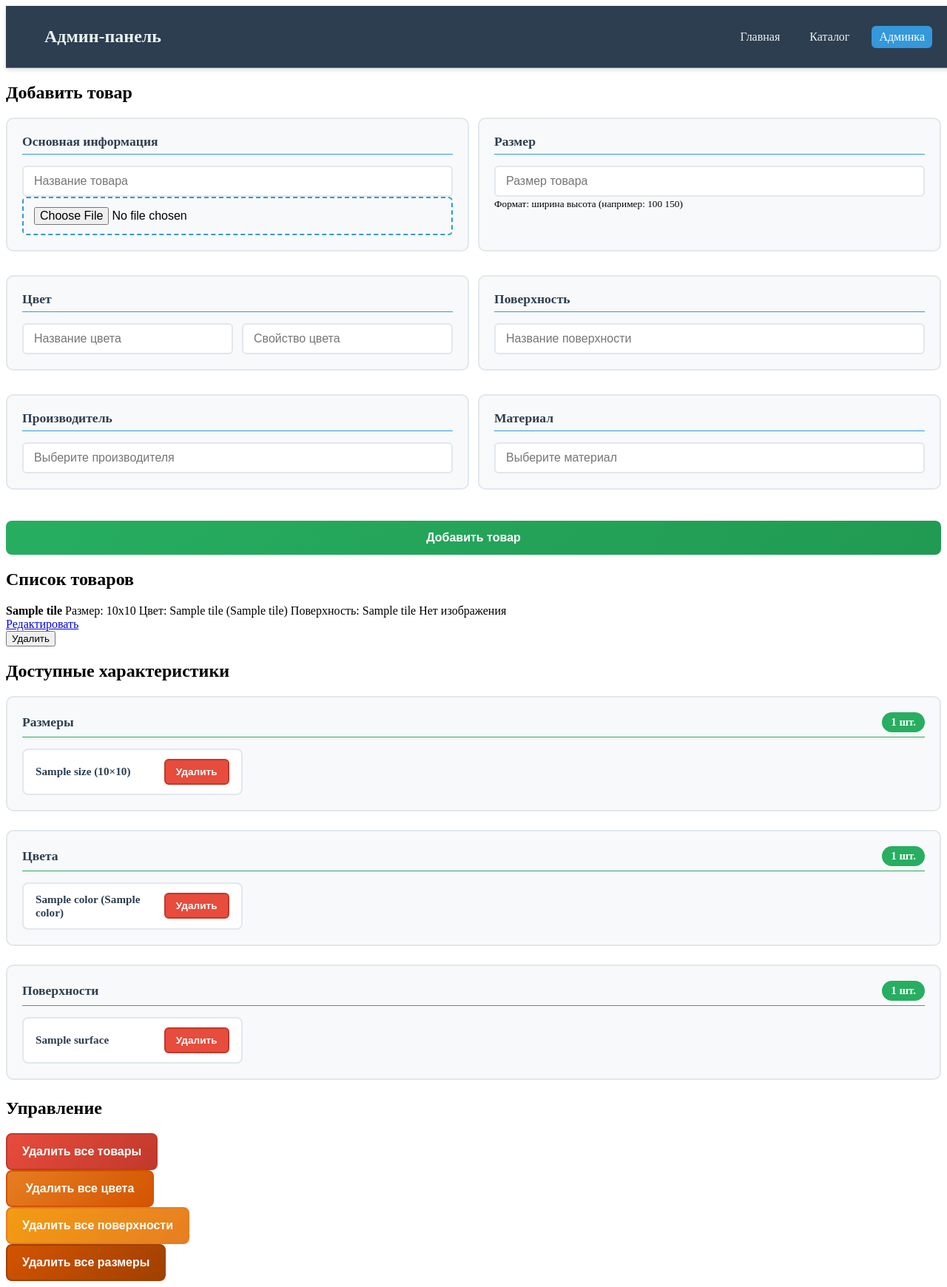
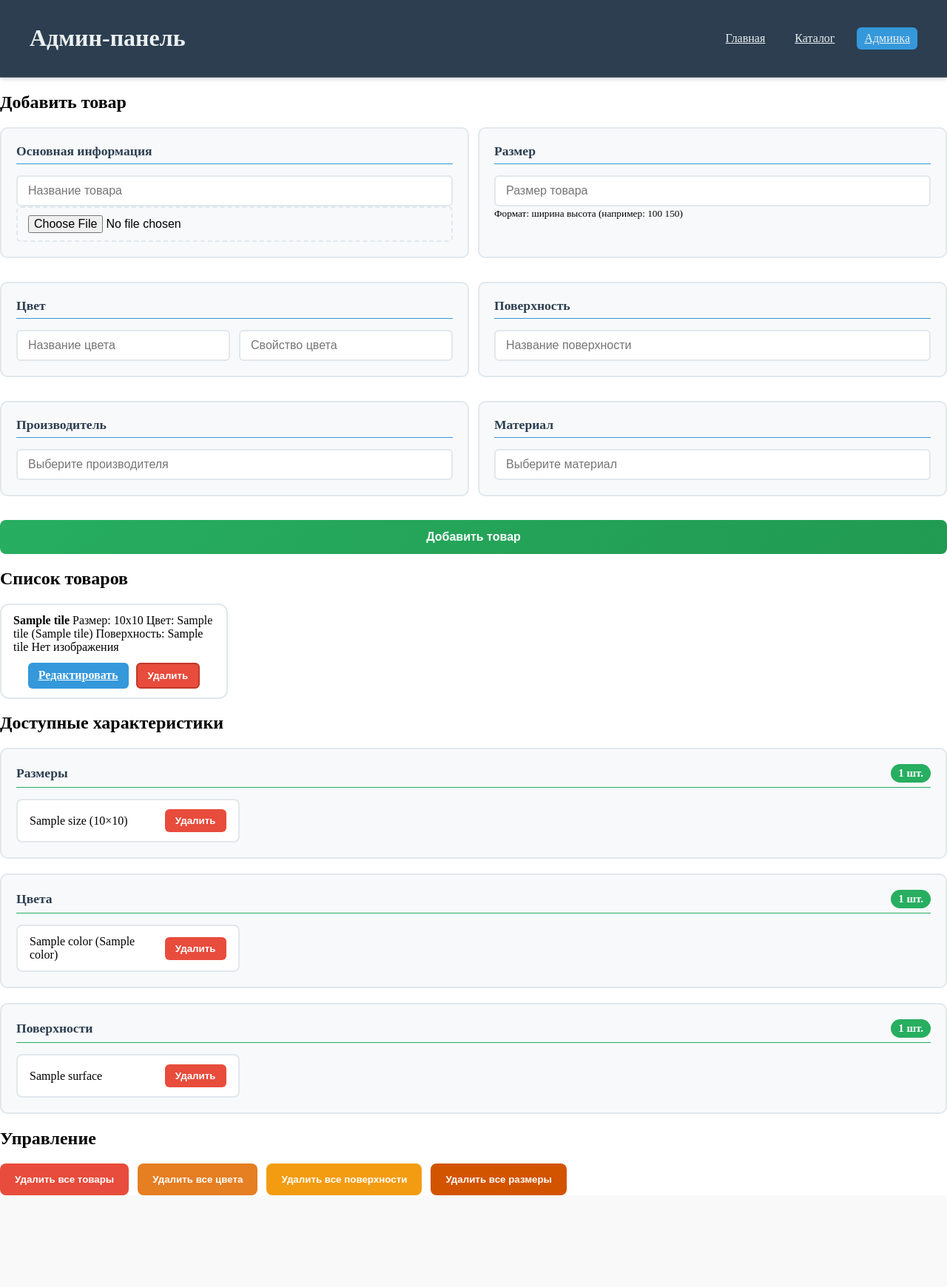
Before and after one commit to bobrkurvar/site, a FastAPI app: template templates/admin.html in a window 1280 px wide. Shown: the whole page at 74% size. After the commit the page ends 1616 px from the top, so only its background shows below. Run offline with FastAPI, Linux system fonts and the light colour scheme; the template is opened without the code that fills it: most values are stand-ins (such as "Sample title", 1, 10 or a date in 2020); parts of the project's set-up code (start-up, migrations or seed data) failed here and were passed over.

Commit message:
поменял удаление чтобы иметь возможность передавать туда сессию

```diff
--- a/app/presentation/entities/tile.py
+++ b/app/presentation/entities/tile.py
@@ -7,7 +7,7 @@ from fastapi.responses import RedirectResponse
 from repo import Crud, get_db_manager
 from services.tile import add_tile, delete_tile
 
-router = APIRouter(prefix='/admin/tile')
+router = APIRouter(prefix='/admin/tiles')
 dbManagerDep = Annotated[Crud, Depends(get_db_manager)]
 log = logging.getLogger(__name__)
 
--- a/app/presentation/entities/tile_color.py
+++ b/app/presentation/entities/tile_color.py
@@ -7,7 +7,7 @@ from fastapi.responses import RedirectResponse
 from domain import TileColor, TileColorFeature
 from repo import Crud, get_db_manager
 
-router = APIRouter(prefix='/admin/tile')
+router = APIRouter(prefix='/admin/tiles')
 dbManagerDep = Annotated[Crud, Depends(get_db_manager)]
 log = logging.getLogger(__name__)
 
--- a/app/presentation/entities/tile_size.py
+++ b/app/presentation/entities/tile_size.py
@@ -8,7 +8,7 @@ from app.schemas.tile import TileSizeInput
 from domain import TileSize
 from repo import Crud, get_db_manager
 
-router = APIRouter(prefix='/admin/tile')
+router = APIRouter(prefix='/admin/tiles')
 dbManagerDep = Annotated[Crud, Depends(get_db_manager)]
 log = logging.getLogger(__name__)
 
--- a/app/presentation/entities/tile_surface.py
+++ b/app/presentation/entities/tile_surface.py
@@ -7,7 +7,7 @@ from fastapi.responses import RedirectResponse
 from domain import TileSurface
 from repo import Crud, get_db_manager
 
-router = APIRouter(prefix='/admin/tile')
+router = APIRouter(prefix='/admin/tiles')
 dbManagerDep = Annotated[Crud, Depends(get_db_manager)]
 log = logging.getLogger(__name__)
 
--- a/app/presentation/views/catalog.py
+++ b/app/presentation/views/catalog.py
@@ -25,7 +25,7 @@ async def get_catalog_page(
     if name:
         filters['name'] = name
     if color:
-        filters['color'] = color
+        filters['color_name'] = color
     if size:
         filters['width'], filters['height'] = size.split(',')
 
--- a/static/admin.css
+++ b/static/admin.css
@@ -1,380 +1,231 @@
-/* ===============================
-   Основные стили формы
-================================= */
-.form-group {
+/* ===== Базовые блоки ===== */
+.form-group, .characteristics-group {
     margin-bottom: 20px;
     padding: 20px;
     background: #f8f9fa;
+    border: 2px solid #e1e8ed;
     border-radius: 10px;
-    border: 2px solid #e1e8ed;
 }
 
-.form-group h3 {
-    margin-top: 0;
-    margin-bottom: 15px;
-    color: #2c3e50;
+.form-group h3, .characteristics-group h3 {
+    margin: 0 0 15px;
     font-size: 1.1em;
     font-weight: 600;
+    padding-bottom: 6px;
+    color: #2c3e50;
     border-bottom: 1px solid #3498db;
-    padding-bottom: 6px;
-}
-
-/* ===============================
-   Поля ввода
-================================= */
-.admin-form input[type="text"],
-.admin-form input[type="number"],
-.admin-form input[list] {
-    padding: 10px 14px;
-    font-size: 1em;
-    border: 2px solid #e1e8ed;
-    border-radius: 6px;
-    transition: all 0.3s ease;
-    width: 100%;
-    box-sizing: border-box;
-}
-
-.admin-form input[type="text"]:focus,
-.admin-form input[list]:focus,
-.admin-form input[type="number"]:focus {
-    outline: none;
-    border-color: #3498db;
-    box-shadow: 0 0 0 3px rgba(52, 152, 219, 0.2);
-    background: #fff;
-}
-
-/* ===============================
-   Размеры и цвета
-================================= */
-.size-inputs {
-    display: flex;
-    align-items: center;
-    gap: 12px;
-}
-
-.size-separator {
-    font-weight: bold;
-    color: #7f8c8d;
-    font-size: 1.2em;
-}
-
-.color-inputs {
-    display: flex;
-    gap: 12px;
-}
-
-.color-inputs input {
-    flex: 1;
-}
-
-/* ===============================
-   Расположение всех полей по две панели
-================================= */
-.admin-form {
-    display: grid;
-    grid-template-columns: repeat(2, 1fr);
-    gap: 12px;
-}
-
-/* На мобильных экранах делаем одну колонку */
-@media (max-width: 768px) {
-    .admin-form {
-        grid-template-columns: 1fr;
-    }
-}
-
-/* ===============================
-   Кнопка загрузки файла
-================================= */
-.admin-form input[type="file"] {
-    padding: 12px 14px;
-    border: 2px dashed #3498db;
-    border-radius: 6px;
-    background: #f8f9fa;
-    font-size: 1em;
-    transition: all 0.3s ease;
-    cursor: pointer;
-    width: 100%;
-    box-sizing: border-box;
-}
-
-.admin-form input[type="file"]:hover {
-    background: #ebf5fb;
-    border-color: #2980b9;
-    transform: translateY(-1px);
-}
-
-.admin-form input[type="file"]:focus {
-    outline: none;
-    border-color: #3498db;
-    background: white;
-    box-shadow: 0 0 0 3px rgba(52, 152, 219, 0.2);
-}
-
-/* ===============================
-   Кнопка добавления товара
-================================= */
-.admin-form button[type="submit"] {
-    background: linear-gradient(135deg, #27ae60 0%, #219a52 100%);
-    color: white;
-    border: none;
-    padding: 14px 20px;
-    border-radius: 8px;
-    font-size: 1em;
-    font-weight: 600;
-    cursor: pointer;
-    transition: all 0.3s ease;
-    margin-top: 10px;
-    grid-column: 1 / -1; /* чтобы кнопка занимала всю строку */
-}
-
-.admin-form button[type="submit"]:hover {
-    transform: translateY(-2px);
-    box-shadow: 0 6px 20px rgba(39, 174, 96, 0.4);
-}
-
-/* ===============================
-   Остальной CSS (характеристики, товары, datalist)
-   оставляем без изменений
-================================= */
-/* ===============================
-   Кнопки удаления характеристик
-================================= */
-.characteristic-item .delete-btn {
-    background: #e74c3c;          /* красная заливка */
-    color: white;
-    border: 2px solid #c0392b;    /* окантовка */
-    padding: 8px 14px;
-    border-radius: 6px;
-    cursor: pointer;
-    font-size: 0.85em;
-    font-weight: 600;
-    transition: all 0.3s ease;
-}
-
-.characteristic-item .delete-btn:hover {
-    background: #c0392b;
-    border-color: #a93226;        /* затемнение окантовки при наведении */
-    transform: translateY(-1px);
-    box-shadow: 0 4px 10px rgba(231, 76, 60, 0.3);
-}
-
-/* ===============================
-   Кнопки массового удаления
-================================= */
-.management-buttons .delete-all-btn {
-    flex: 1;
-    min-width: 200px;
-    color: white;
-    border: 2px solid transparent;
-    padding: 14px 20px;
-    border-radius: 8px;
-    cursor: pointer;
-    font-weight: 600;
-    font-size: 1em;
-    transition: all 0.3s ease;
-}
-
-/* Разные цвета для разных кнопок массового удаления */
-.management-buttons form:nth-child(1) .delete-all-btn {
-    background: linear-gradient(135deg, #e74c3c 0%, #c0392b 100%);
-    border-color: #c0392b;
-}
-.management-buttons form:nth-child(2) .delete-all-btn {
-    background: linear-gradient(135deg, #e67e22 0%, #d35400 100%);
-    border-color: #d35400;
-}
-.management-buttons form:nth-child(3) .delete-all-btn {
-    background: linear-gradient(135deg, #f39c12 0%, #e67e22 100%);
-    border-color: #e67e22;
-}
-.management-buttons form:nth-child(4) .delete-all-btn {
-    background: linear-gradient(135deg, #d35400 0%, #a04000 100%);
-    border-color: #a04000;
-}
-.management-buttons form:nth-child(5) .delete-all-btn {
-    background: linear-gradient(135deg, #c0392b 0%, #922b21 100%);
-    border-color: #922b21;
-}
-
-.management-buttons .delete-all-btn:hover {
-    transform: translateY(-2px);
-    box-shadow: 0 6px 20px rgba(0,0,0,0.2);
-}
-
-/* ===============================
-   Общие карточки для всех справочников
-================================= */
-.characteristics-list {
-    display: grid;
-    grid-template-columns: repeat(auto-fill, minmax(280px, 1fr));
-    gap: 10px;
-    margin-top: 10px;
-}
-
-.characteristic-item {
-    display: flex;
-    justify-content: space-between;
-    align-items: center;
-    padding: 12px 16px;
-    background: #fff;
-    border: 2px solid #e1e8ed;   /* нейтральная окантовка */
-    border-radius: 8px;
-    transition: all 0.3s ease;
-}
-
-/* Выделение при наведении и активные элементы */
-.characteristic-item:hover {
-    transform: translateY(-2px);
-    box-shadow: 0 4px 12px rgba(0,0,0,0.1);
-    border-color: #3498db;       /* подсветка границы */
-    background: #f0f8ff;         /* лёгкий фон */
-}
-
-/* Текст внутри карточки */
-.characteristic-item span {
-    color: #2c3e50;
-    font-weight: 600;
-    font-size: 0.95em;
-}
-
-/* Кнопка удаления для каждого элемента */
-.characteristic-item .delete-btn {
-    background: #e74c3c;
-    color: white;
-    border: 2px solid #c0392b;
-    padding: 8px 14px;
-    border-radius: 6px;
-    cursor: pointer;
-    font-size: 0.85em;
-    font-weight: 600;
-    transition: all 0.3s ease;
-}
-
-.characteristic-item .delete-btn:hover {
-    background: #c0392b;
-    border-color: #a93226;
-    transform: translateY(-1px);
-    box-shadow: 0 4px 10px rgba(231, 76, 60, 0.3);
-}
-
-/* ===============================
-   Списки справочников (разные типы)
-================================= */
-.characteristics-group {
-    margin-bottom: 25px;
-    padding: 20px;
-    background: #f8f9fa;
-    border-radius: 10px;
-    border: 2px solid #e1e8ed;
-}
-
-.characteristics-group h3 {
-    margin-top: 0;
-    margin-bottom: 15px;
-    color: #2c3e50;
-    font-size: 1.1em;
-    font-weight: 600;
-    border-bottom: 1px solid #27ae60;
-    padding-bottom: 6px;
     display: flex;
     justify-content: space-between;
     align-items: center;
 }
 
+.characteristics-group h3 {
+    border-bottom-color: #27ae60;
+}
 .characteristics-group h3::after {
     content: attr(data-count);
     background: #27ae60;
-    color: white;
-    padding: 5px 12px;
+    color: #fff;
+    padding: 4px 10px;
     border-radius: 20px;
     font-size: 0.85em;
-    font-weight: 600;
 }
 
-/* ===============================
-   Шапка (header) для админ-панели
-================================= */
-.main-header {
+/* ===== Inputs ===== */
+.admin-form input[type="text"],
+.admin-form input[list],
+.admin-form input[type="number"],
+.admin-form input[type="file"] {
     width: 100%;
-    background-color: #2c3e50; /* тёмно-синий фон */
-    padding: 12px 20px;
-    box-shadow: 0 2px 6px rgba(0,0,0,0.15);
-    display: flex;
-    justify-content: center;
+    box-sizing: border-box;
+    padding: 10px 14px;
+    font-size: 1em;
+    border: 2px solid #e1e8ed;
+    border-radius: 6px;
+    transition: .3s;
 }
 
-.header-content {
-    width: 100%;
-    max-width: 1200px;
+.admin-form input:focus {
+    outline: none;
+    border-color: #3498db;
+    box-shadow: 0 0 0 3px rgba(52,152,219,.2);
+    background: #fff;
+}
+
+.admin-form input[type="file"] {
+    border-style: dashed;
+    cursor: pointer;
+    background: #f8f9fa;
+}
+.admin-form input[type="file"]:hover {
+    background: #ebf5fb;
+    border-color: #2980b9;
+}
+
+/* ===== Layout ===== */
+.admin-form {
+    display: grid;
+    grid-template-columns: repeat(2,1fr);
+    gap: 12px;
+}
+.color-inputs, .size-inputs {
+    display: flex;
+    gap: 12px;
+}
+
+/* Mobile */
+@media(max-width:768px){
+    .admin-form { grid-template-columns: 1fr; }
+    .characteristics-list { grid-template-columns:1fr; }
+    .characteristic-item { flex-direction: column; align-items: flex-start; }
+}
+
+/* ===== Submit button ===== */
+.admin-form button[type="submit"] {
+    grid-column: 1 / -1;
+    padding: 14px 20px;
+    font-size: 1em;
+    border: none;
+    border-radius: 8px;
+    font-weight: 600;
+    cursor: pointer;
+    color: #fff;
+    background: linear-gradient(135deg,#27ae60,#219a52);
+    transition: .3s;
+}
+.admin-form button[type="submit"]:hover {
+    transform: translateY(-2px);
+    box-shadow: 0 6px 20px rgba(39,174,96,.4);
+}
+
+/* ===== Characteristics cards ===== */
+.characteristics-list {
+    display: grid;
+    grid-template-columns: repeat(auto-fill,minmax(280px,1fr));
+    gap: 10px;
+}
+
+.characteristic-item, .tile-item {
+    background: #fff;
+    border: 2px solid #e1e8ed;
+    border-radius: 8px;
+    transition: .3s;
+    padding: 12px 16px;
     display: flex;
     justify-content: space-between;
     align-items: center;
 }
 
-.logo {
-    color: #ecf0f1;
-    font-size: 1.5em;
-    font-weight: 700;
-    text-decoration: none;
+.characteristic-item:hover, .tile-item:hover {
+    border-color: #3498db;
+    background: #f0f8ff;
+    transform: translateY(-2px);
+    box-shadow: 0 4px 12px rgba(0,0,0,.1);
 }
 
-.main-nav {
-    display: flex;
-    gap: 20px;
+/* Buttons (delete/edit) */
+.delete-btn, .tile-actions .delete-btn {
+    background: #e74c3c;
+    border: 2px solid #c0392b;
+}
+.delete-btn:hover, .tile-actions .delete-btn:hover {
+    background: #c0392b;
 }
 
-.main-nav .nav-link {
-    color: #ecf0f1;
-    text-decoration: none;
-    font-weight: 500;
-    padding: 6px 10px;
+.delete-btn, .edit-btn {
+    padding: 8px 14px;
     border-radius: 6px;
-    transition: all 0.3s ease;
+    color: #fff;
+    cursor: pointer;
+    font-weight: 600;
+    border: none;
+    transition:.3s;
+}
+.edit-btn { background:#3498db; }
+.edit-btn:hover { background:#2980b9; }
+
+/* ===== Tile cards ===== */
+.tile-list {
+    display:grid;
+    grid-template-columns:repeat(auto-fill,minmax(280px,1fr));
+    gap:16px;
 }
 
-.main-nav .nav-link:hover {
-    background-color: #34495e;
-    color: #fff;
+.tile-item {
+    flex-direction:column;
+    gap:12px;
+    border-radius:12px;
 }
 
-.main-nav .nav-link.active {
-    background-color: #3498db;
-    color: #fff;
+.tile-item img {
+    height:150px;
+    width:100%;
+    object-fit:contain;
+    border-radius:8px;
+    border:1px solid #eee;
+    background:#fafafa;
 }
 
-/* ===============================
-   Адаптивность шапки
-================================= */
-@media (max-width: 768px) {
-    .header-content {
-        flex-direction: column;
-        align-items: flex-start;
-        gap: 10px;
-    }
-
-    .main-nav {
-        flex-wrap: wrap;
-        gap: 10px;
-    }
+.tile-actions {
+    margin-top:auto;
+    display:flex;
+    gap:10px;
 }
 
+/* ===== Header ===== */
+.main-header {
+    background:#2c3e50;
+    color:#ecf0f1;
+    padding:12px 20px;
+    box-shadow:0 2px 6px rgba(0,0,0,.15);
+}
+.header-content {
+    max-width:1200px;
+    margin:auto;
+    display:flex;
+    justify-content:space-between;
+    align-items:center;
+}
+.main-nav { display:flex; gap:20px; }
+.nav-link {
+    padding:6px 10px;
+    color:#ecf0f1;
+    border-radius:6px;
+    transition:.3s;
+}
+.nav-link:hover { background:#34495e; }
+.nav-link.active { background:#3498db; }
 
-/* ===============================
-   Адаптивность карточек
-================================= */
-@media (max-width: 768px) {
-    .characteristics-list {
-        grid-template-columns: 1fr;
-    }
+/* ===== Management buttons ===== */
+.management-buttons .delete-all-btn {
+    padding:14px 20px;
+    border-radius:8px;
+    color:#fff;
+    font-weight:600;
+    cursor:pointer;
+    border:none;
+    transition:.3s;
+}
+.management-buttons form:nth-child(1) button { background:#e74c3c; }
+.management-buttons form:nth-child(2) button { background:#e67e22; }
+.management-buttons form:nth-child(3) button { background:#f39c12; }
+.management-buttons form:nth-child(4) button { background:#d35400; }
+.management-buttons button:hover {
+    transform:translateY(-2px);
+    box-shadow:0 6px 20px rgba(0,0,0,.2);
+}
 
-    .characteristic-item {
-        flex-direction: column;
-        align-items: flex-start;
-        gap: 8px;
-    }
+.management-buttons {
+    display: flex;
+    gap: 12px;
+    align-items: center;
+}
 
-    .characteristic-item .delete-btn {
-        align-self: flex-end;
-    }
+.management-buttons form {
+    display: inline-block;
+    margin: 0;
 }
+
+.management-buttons button {
+    white-space: nowrap;
+}
--- a/static/base.css
+++ b/static/base.css
@@ -1,6 +1,11 @@
 /* ------------------------------- */
 /*       НОВАЯ ШАПКА САЙТА         */
 /* ------------------------------- */
+
+html, body {
+    margin: 0;
+    padding: 0;
+}
 
 /* Вся шапка */
 .main-header {
--- a/templates/admin.html
+++ b/templates/admin.html
@@ -34,7 +34,7 @@
     <section class="admin-section">
         <h2>Добавить товар</h2>
 
-        <form class="admin-form" method="post" action="/admin/tile/create" enctype="multipart/form-data">
+        <form class="admin-form" method="post" action="/admin/tiles/create" enctype="multipart/form-data">
             <!-- Основная информация -->
             <div class="form-group">
                 <h3>Основная информация</h3>
@@ -126,7 +126,7 @@
                     <span>Цвет: {{ tile.color_name }} ({{ tile.feature_name }})</span>
                     <span>Поверхность: {{ tile.surface_name }}</span>
                     {% if tile.image_path %}
-                    <img src="/static/images/{{ tile.name }}"
+                    <img src="/static/images/tiles/{{ tile.name }}"
                          alt="{{ tile.name }}"
                          class="tile-image">
                     {% else %}
@@ -135,7 +135,7 @@
                 </div>
                 <div class="tile-actions">
                     <a href="/admin/edit/{{ tile.id }}" class="edit-btn">Редактировать</a>
-                    <form method="post" action="/admin/tile/delete">
+                    <form method="post" action="/admin/tiles/delete">
                         <input type="hidden" name="tile_id" value="{{ tile.id }}">
                         <button type="submit" class="delete-btn"
                                 onclick="return confirm('Удалить товар?')">
@@ -162,7 +162,7 @@
                 {% for size in tile_sizes %}
                 <div class="characteristic-item">
                     <span>{{ size.name }} ({{ size.width }}×{{ size.height }})</span>
-                    <form method="post" action="/admin/tile/sizes/delete">
+                    <form method="post" action="/admin/tiles/sizes/delete">
                         <input type="hidden" name="height" value="{{ size.height }}">
                         <input type="hidden" name="width" value="{{ size.width }}">
                         <button type="submit" class="delete-btn"
@@ -182,7 +182,7 @@
                 {% for color in tile_colors %}
                 <div class="characteristic-item">
                     <span>{{ color.name }} ({{ color.feature_name }})</span>
-                    <form method="post" action="/admin/tile/color/delete">
+                    <form method="post" action="/admin/tiles/color/delete">
                         <input type="hidden" name="color_id" value="{{ color.id }}">
                         <button type="submit" class="delete-btn"
                                 onclick="return confirm('Удалить цвет?')">
@@ -201,7 +201,7 @@
                 {% for surface in tile_surfaces %}
                 <div class="characteristic-item">
                     <span>{{ surface.name }}</span>
-                    <form method="post" action="/admin/tile/surface/delete">
+                    <form method="post" action="/admin/tiles/surface/delete">
                         <input type="hidden" name="surface_id" value="{{ surface.id }}">
                         <button type="submit" class="delete-btn"
                                 onclick="return confirm('Удалить поверхность?')">
@@ -218,25 +218,25 @@
     <section class="admin-section">
         <h2>Управление</h2>
         <div class="management-buttons">
-            <form method="post" action="/admin/tile/delete">
+            <form method="post" action="/admin/tiles/delete">
                 <button type="submit" class="delete-all-btn"
                         onclick="return confirm('Удалить ВСЕ товары?')">
                     Удалить все товары
                 </button>
             </form>
-            <form method="post" action="/admin/tile/color/delete">
+            <form method="post" action="/admin/tiles/color/delete">
                 <button type="submit" class="delete-all-btn"
                         onclick="return confirm('Удалить ВСЕ цвета?')">
                     Удалить все цвета
                 </button>
             </form>
-            <form method="post" action="/admin/tile/surface/delete">
+            <form method="post" action="/admin/tiles/surface/delete">
                 <button type="submit" class="delete-all-btn"
                         onclick="return confirm('Удалить ВСЕ поверхности?')">
                     Удалить все поверхности
                 </button>
             </form>
-            <form method="post" action="/admin/tile/sizes/delete">
+            <form method="post" action="/admin/tiles/sizes/delete">
                 <button type="submit" class="delete-all-btn"
                         onclick="return confirm('Удалить ВСЕ размеры?')">
                     Удалить все размеры
```
Also changed, not shown: app/api/tile.py (+7 -7 lines), repo/crud.py (+8 -2 lines), services/tile.py (+5 -8 lines), templates/tile_detail.html (+8 -23 lines).
